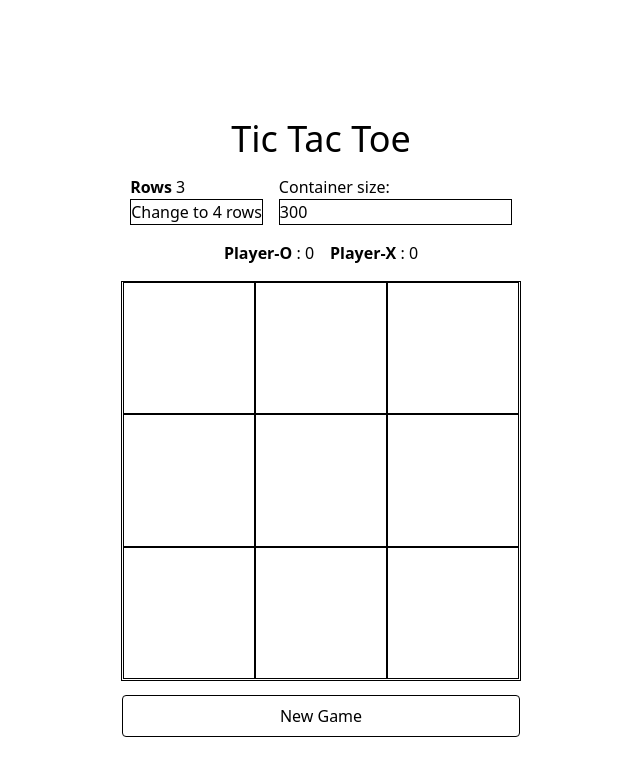
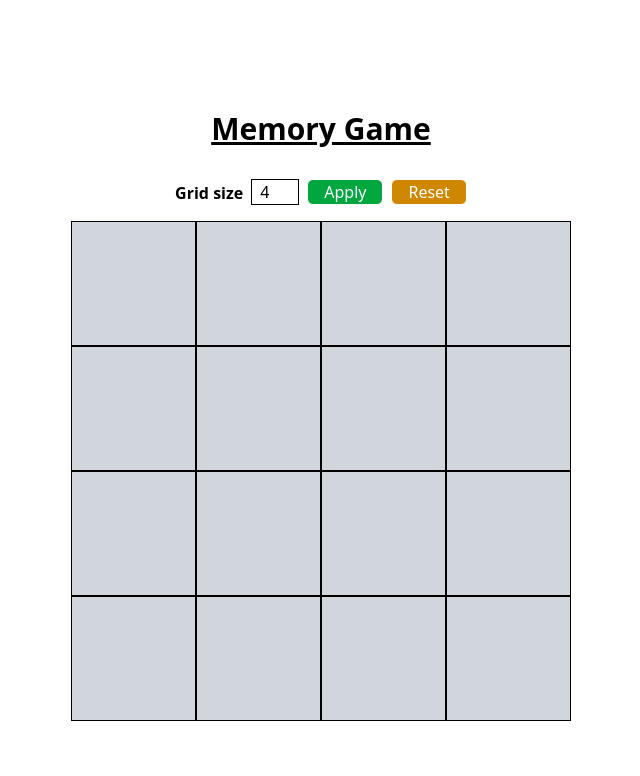
Before and after one commit to AlexLeiba/Custom-components-and-Games, a React (Vite) app: page / in a window 1280 px wide. Shown: the top 776 px of the page, without its empty margins (319-959 px from the left). Built offline with nearby package versions, Linux system fonts and the light colour scheme.

Commit message:
Memory game

```diff
--- /dev/null
+++ b/src/components/Loops.tsx
@@ -0,0 +1,28 @@
+import React from "react";
+
+function Loops() {
+  const week = "Week";
+  const day = "Day";
+  const hours = "Hours";
+
+  for (let i = 1; i <= 2; i++) {
+    //outer loop
+    for (let j = 1; j <= 5; j++) {
+      //inner loop
+      if (j === 3) {
+        throw new Error("Error in Loops component");
+      }
+      console.log(`${week} ${i} - ${day} ${j}`);
+
+      for (let k = 0; k <= 12; k++) {
+        //innermost loop
+        console.log(`${week} ${i} - ${day} ${j} - ${hours} ${k}`);
+
+        // The most inner loops are, the slower will run code
+      }
+    }
+  }
+  return <div>Loops</div>;
+}
+
+export default Loops;
--- /dev/null
+++ b/src/components/MemoryGame.tsx
@@ -0,0 +1,214 @@
+import React, { useEffect, type FormEvent } from "react";
+import { cn } from "../../lib/utility";
+
+type BoardType = {
+  id: number;
+  value: number;
+  visible: boolean;
+  matches?: boolean;
+};
+export function MemoryGame() {
+  const [gridRows, setGridRows] = React.useState(4);
+  const [gridData, setGridData] = React.useState<BoardType[]>([]);
+  const containerBoardSize = 500;
+
+  function generateRandomNr(
+    gridLength: number,
+    addedNr: number[],
+    cellValue: number
+  ) {
+    const randomNr = Math.floor(Math.random() * gridLength) + 1;
+
+    // it will enforce to have 2 the same nr per board
+    const timesRandomNrRepeats = addedNr.filter((nr) => nr === randomNr).length;
+
+    if (timesRandomNrRepeats >= 2) {
+      //already we have 2 nr of the curretn value/THEN re run the random nr to GENERATE ANOTHER ONE , until we have the correct one
+      return generateRandomNr(gridLength, addedNr, cellValue);
+    }
+    return randomNr;
+  }
+  function generateGridBoard() {
+    const gridGeneratedData: BoardType[] = [];
+    for (let i = 1; i <= gridRows * gridRows; i++) {
+      gridGeneratedData.push({
+        id: i,
+        value: 0,
+        visible: false,
+        matches: false,
+      });
+    }
+
+    //   keep an objext with all added random nr to add only 2 unique nr per board
+
+    const addedRandomNumbers: number[] = []; //keep track of added nr
+
+    const gridAddRandomValues = gridGeneratedData.map((cell) => {
+      const randomNr = generateRandomNr(
+        (gridRows * gridRows) / 2,
+        addedRandomNumbers,
+        cell.value
+      ); //will return random nr between 1 and 8.
+
+      // By generating twice less nr that our board has
+      // it will enforce to have 2 the same nr per board
+
+      if (!cell.value) {
+        addedRandomNumbers.push(randomNr);
+        return {
+          ...cell,
+          value: randomNr,
+        };
+      }
+
+      return cell;
+    });
+
+    setGridData(gridAddRandomValues);
+  }
+  useEffect(() => {
+    generateGridBoard();
+  }, [gridRows]);
+
+  function handleApply(e: FormEvent<HTMLFormElement>) {
+    e.preventDefault();
+    const formData = new FormData(e.currentTarget).get("grid");
+    setGridRows(formData as unknown as number);
+  }
+
+  function handleSelectCell(cell: BoardType) {
+    // CHANGE THE APPEARANCE OF THE CELL TO BE VSIBLE
+    setGridData((prev) => {
+      const visibleElements = prev.filter((data) => data.visible);
+
+      if (visibleElements.length > 1) return prev; // if two elements are visible GO TO SECOND USESTATE; IF less then add the second one AS VISIBLE
+      return prev.map((data) => {
+        // cehck if two visible element are equal
+
+        if (data.id === cell.id) {
+          return {
+            ...data,
+            visible: !data.visible,
+          };
+        }
+
+        return data;
+      });
+    });
+  }
+
+  //   React when we changed the cell data
+  useEffect(() => {
+    // COMPARE TWO ELEMENTS.
+    // IF MATCHES KEEP VISIBLE, IF NOT  HIDE THEM AGAIN
+
+    const visibleElements = gridData.filter((data) => data.visible);
+
+    if (visibleElements.length <= 1) return;
+    setTimeout(() => {
+      setGridData((prev) => {
+        if (
+          visibleElements[0].value === visibleElements[1].value //Matches
+        ) {
+          console.log("MEET");
+          return prev.map((data) => {
+            // cehck if two visible element are equal
+            if (data.visible)
+              if (visibleElements[0].id === data.id) {
+                return {
+                  ...data,
+                  visible: false,
+                  matches: true,
+                };
+              }
+            if (visibleElements[1].id === data.id) {
+              return {
+                ...data,
+                visible: false,
+                matches: true,
+              };
+            }
+
+            return {
+              ...data,
+              visible: false, //Make them all false which arent matched
+            };
+          });
+        } else {
+          return prev.map((data) => ({ ...data, visible: false }));
+        }
+      });
+    }, 1000);
+  }, [gridData]);
+
+  return (
+    <div className="flex justify-center ">
+      <div className="flex  flex-col items-center justify-center min-h-screen py-2">
+        <h1 className="text-3xl font-bold underline py-8">Memory Game</h1>
+        <div className="flex gap-2">
+          <form
+            action=""
+            onSubmit={handleApply}
+            className="flex gap-2 items-end mb-4"
+          >
+            <label htmlFor="grid">
+              <b>Grid size</b>
+            </label>
+            <input
+              defaultValue={gridRows}
+              name="grid"
+              id="grid"
+              className="border px-2 w-12"
+              type="number"
+            />
+            <button
+              className="border px-4 rounded-md bg-green-600 text-white cursor-pointer"
+              type="submit"
+            >
+              Apply
+            </button>
+            <button
+              onClick={() => generateGridBoard()}
+              className="border px-4 rounded-md bg-yellow-600 text-white cursor-pointer"
+              type="submit"
+            >
+              Reset
+            </button>
+          </form>
+        </div>
+
+        <div
+          style={{ width: containerBoardSize, height: containerBoardSize }}
+          className={" bg-gray-300 overflow-hidden flex flex-wrap"}
+        >
+          {gridData.map((cell) => {
+            return (
+              <div
+                onClick={() => handleSelectCell(cell)}
+                key={cell.id}
+                style={{
+                  width: containerBoardSize / gridRows,
+                  height: containerBoardSize / gridRows,
+                }}
+                className={cn(
+                  "border flex justify-center items-center hover:bg-gray-400 cursor-pointer select-none"
+                )}
+              >
+                <p
+                  className={cn(
+                    cell.matches ? "text-green-600" : "text-black",
+                    cell.visible || cell.matches
+                      ? "block text-4xl"
+                      : "text-4xl hidden"
+                  )}
+                >
+                  {cell.value}
+                </p>
+              </div>
+            );
+          })}
+        </div>
+      </div>
+    </div>
+  );
+}
--- a/src/components/TicTacToe.tsx
+++ b/src/components/TicTacToe.tsx
@@ -10,11 +10,11 @@ export function TicTacToe() {
   const squareContainerSize = 400;
 
   const [board, setBoard] = React.useState<{ id: number; value: string }[]>([]);
-  const [rowsState, setRowsState] = useState(3);
+  const [rowsState] = useState(3);
   const [winner, setWinner] = useState(false);
 
   const prevValue = useRef("");
-  const [containerSize, setContainerSize] = React.useState(300);
+  const [containerSize] = React.useState(300);
 
   function generateInitialBoard() {
     const boardArray = [];
@@ -37,10 +37,10 @@ export function TicTacToe() {
     // setRowsState(3);
   }
 
-  function handleContainerSize(size: number) {
-    // setContainerSize(size);
-    // squareContainerSize = size;
-  }
+  // function handleContainerSize() {
+  //   // setContainerSize(size);
+  //   // squareContainerSize = size;
+  // }
 
   const WINNER_PATTERN = [
     [1, 2, 3],
@@ -143,9 +143,9 @@ export function TicTacToe() {
             value={containerSize}
             type="number"
             className="border"
-            onChange={(e) =>
-              handleContainerSize(e.target.value as unknown as number)
-            }
+            // onChange={(e) =>
+            //   handleContainerSize(e.target.value as unknown as number)
+            // }
           />
         </div>
       </div>
--- a/src/pages/HomePage.tsx
+++ b/src/pages/HomePage.tsx
@@ -1,11 +1,11 @@
-import { TicTacToe } from "../components/TicTacToe";
+import { MemoryGame } from "../components/MemoryGame";
 
 function HomePage() {
   // ?search?q={query}
 
   return (
     <div>
-      <TicTacToe />
+      <MemoryGame />
     </div>
   );
 }
```
